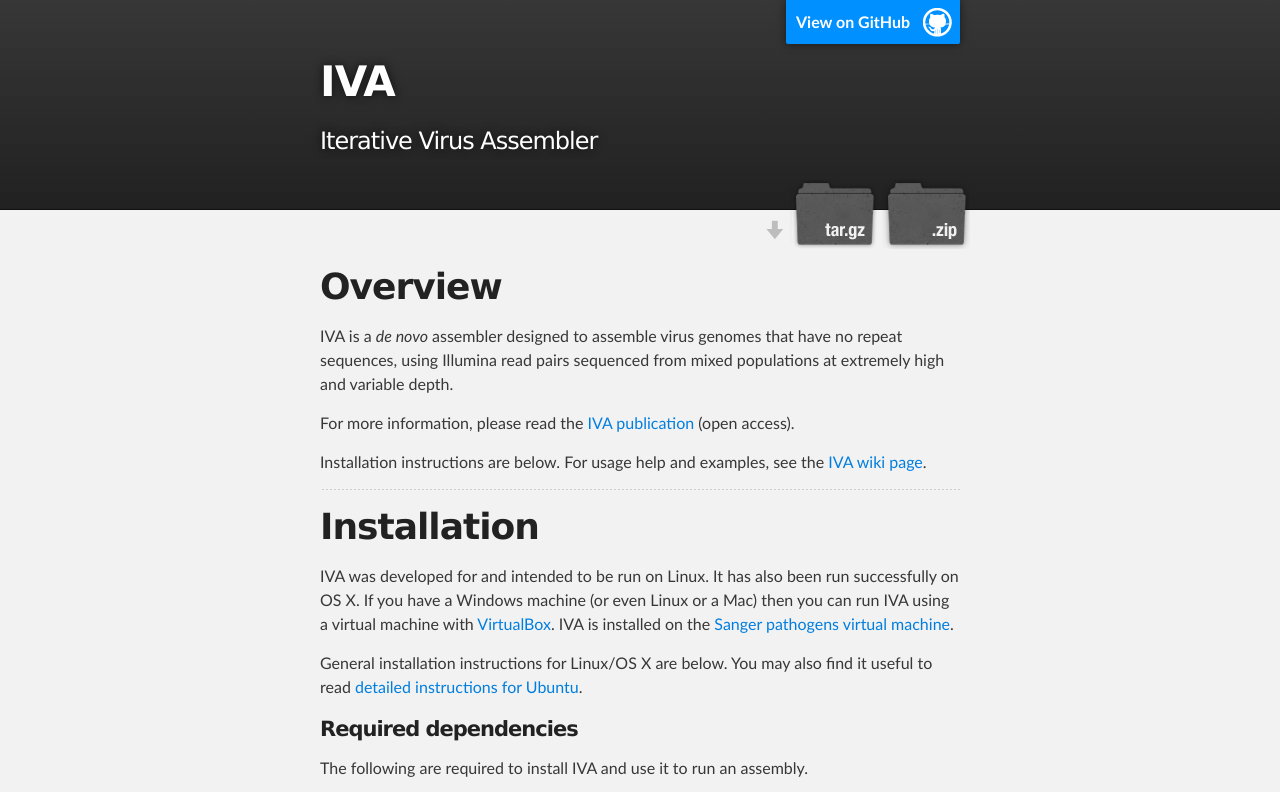
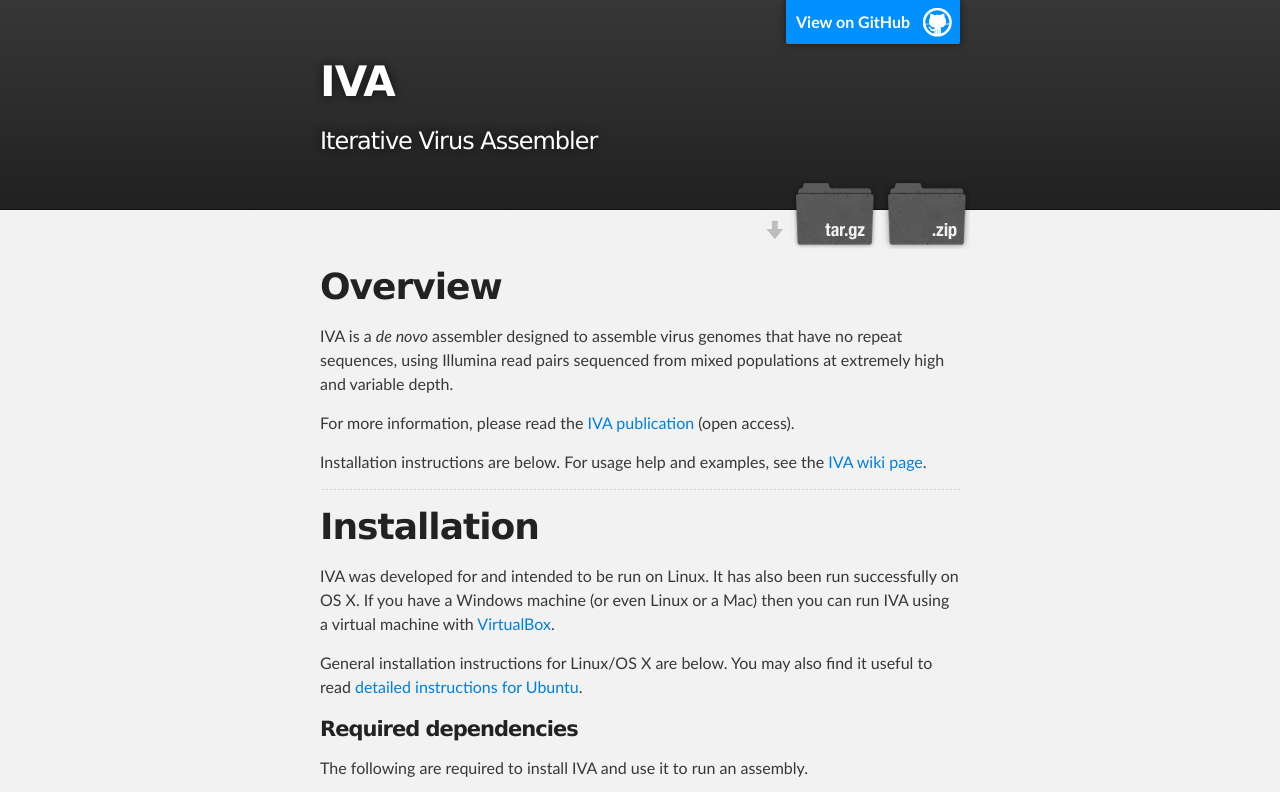
Before and after one commit to sanger-pathogens/iva, a plain HTML site: page index.html in a window 1280 px wide. Shown: the top 792 px of the page. Drawn offline with Linux system fonts and the light colour scheme.

Commit message:
Remove section on Sanger VM

```diff
--- a/index.html
+++ b/index.html
@@ -49,8 +49,6 @@ the <a href="https://github.com/sanger-pathogens/iva/wiki">IVA wiki page</a>.</p
 been run successfully on OS X. If you have a Windows machine
 (or even Linux or a Mac) then you can run IVA using a virtual machine with
 <a href="https://www.virtualbox.org/">VirtualBox</a>.
-IVA is installed on the
-<a href="http://sanger-pathogens.github.io/pathogens-vm/">Sanger pathogens virtual machine</a>.
 
 <p>General installation instructions for Linux/OS X are below. You may also find it useful to read
   <a href="https://github.com/sanger-pathogens/iva/wiki/Installation-notes-for-Ubuntu">detailed instructions for Ubuntu</a>.
```
